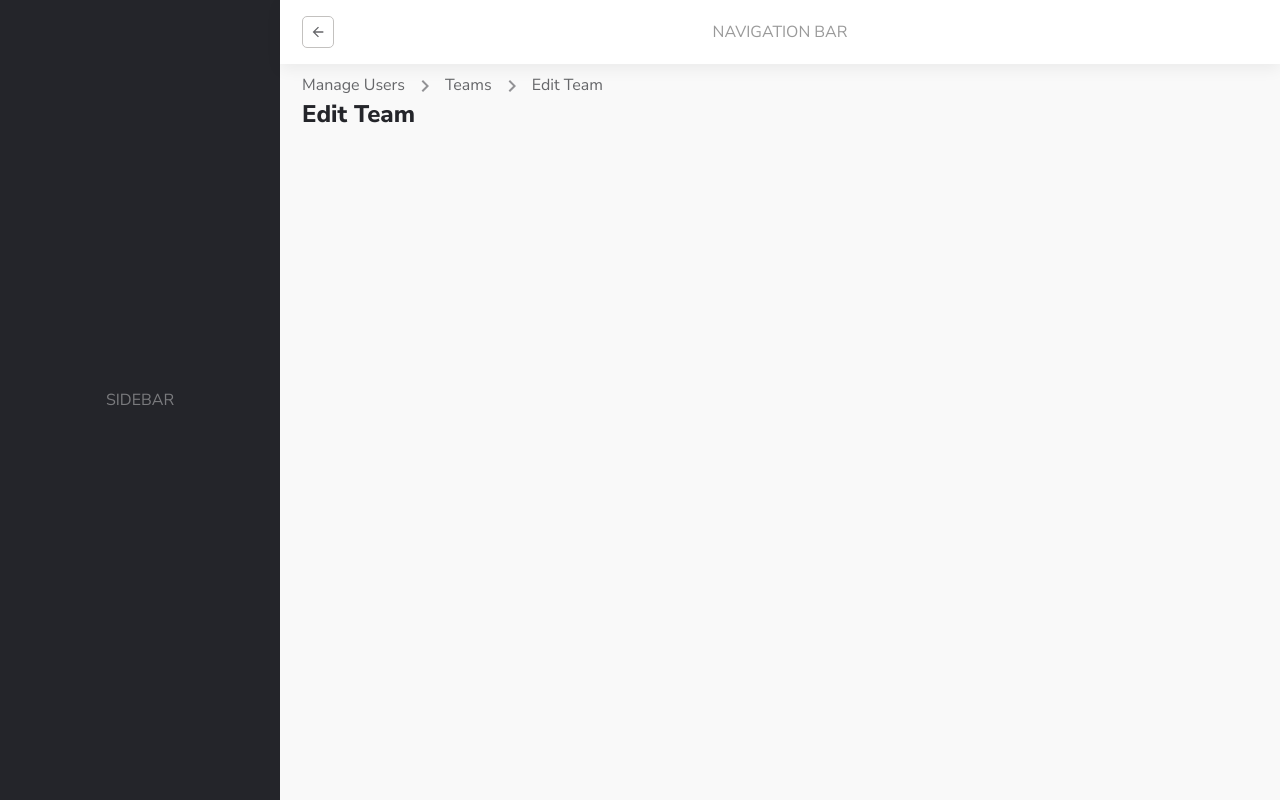
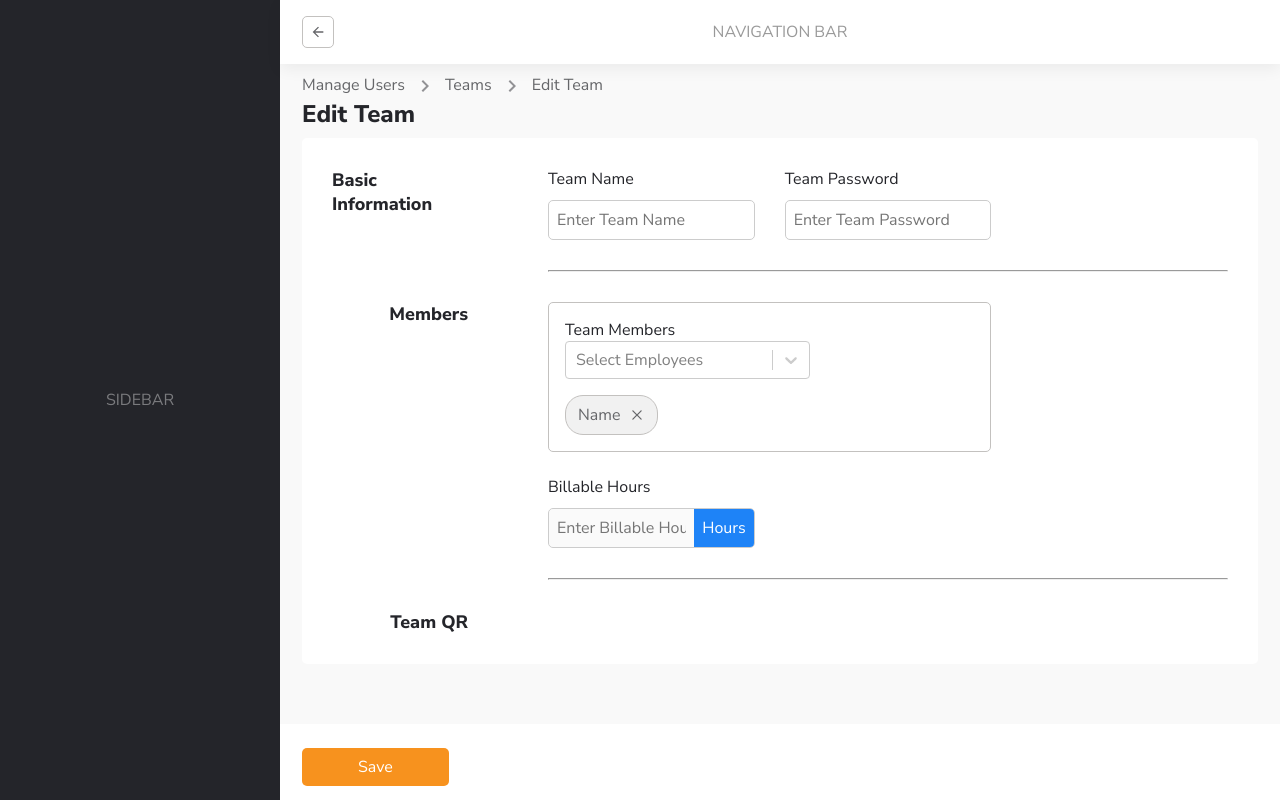
Before and after one commit to nareshban1/teams, a Next.js app: page /team/edit/1 in a window 1280 px wide. Built offline with nearby package versions, Linux system fonts and the light colour scheme.

Commit message:
feat: filter component  remaining

```diff
--- a/src/core/Employee/Employee.styles.tsx
+++ b/src/core/Employee/Employee.styles.tsx
@@ -199,6 +199,7 @@ export const EmployeeName = styled.p`
   color: #24252a;
   font-size: 1.25rem;
   font-weight: 800;
+  margin-top: 1.875rem;
 `;
 export const EmployeeEmail = styled.p`
   font-size: 1rem;
@@ -239,7 +240,7 @@ export const DesignationBadge = styled.p`
   margin-top: 1.125rem;
 `;
 
-export const EditProfileButton = styled.button`
+export const EditProfileButton = styled(Link)`
   display: flex;
   align-items: center;
   justify-content: center;
--- a/src/core/Team/Team.styles.tsx
+++ b/src/core/Team/Team.styles.tsx
@@ -42,3 +42,20 @@ export const TeamMemberSelect = styled(Select)`
   width: 60%;
   margin-bottom: 1rem;
 `;
+
+export const EmployeeBadgeContainer = styled.div`
+  display: flex;
+  flex-wrap: wrap;
+  align-items: start;
+`;
+
+export const EmployeeSelectBadge = styled.span`
+  padding: 0.5rem 0.75rem;
+  border-radius: 1.125rem;
+  border: 1px solid #c3c1bf;
+  color: #656669;
+  background-color: #f1f1f1;
+  display: flex;
+  align-items: center;
+  gap: 0.5rem;
+`;
--- a/src/core/Team/TeamForm.tsx
+++ b/src/core/Team/TeamForm.tsx
@@ -17,10 +17,13 @@ import {
   SaveButton,
 } from "../Employee/Employee.styles";
 import {
+  EmployeeBadgeContainer,
+  EmployeeSelectBadge,
   TeamMemberContainer,
   TeamMemberSelect,
   TeamMembersWrapperGrid,
 } from "./Team.styles";
+import { RxCross2 } from "react-icons/rx";
 const TeamForm = () => {
   const fileRef = useRef<HTMLInputElement>(null);
   const handleFileUpload = (e: React.ChangeEvent<HTMLInputElement>) => {
@@ -73,6 +76,11 @@ const TeamForm = () => {
                       options={[]}
                       placeholder="Select Employees"
                     />
+                    <EmployeeBadgeContainer>
+                      <EmployeeSelectBadge>
+                        Name <RxCross2 size={16} />
+                      </EmployeeSelectBadge>
+                    </EmployeeBadgeContainer>
                   </TeamMemberContainer>
                 </TeamMembersWrapperGrid>
                 <InputGrid>
--- a/src/pages/employee/edit/[id].tsx
+++ b/src/pages/employee/edit/[id].tsx
@@ -1,4 +1,5 @@
 import { BreadCrumb, ScreenName } from "@/core/Employee/Employee.styles";
+import EmployeeForm from "@/core/Employee/EmployeeForm";
 import { useRouter } from "next/router";
 import { MdKeyboardArrowRight } from "react-icons/md";
 
@@ -13,6 +14,7 @@ const EditEmployee = () => {
         <MdKeyboardArrowRight size={24} color="#929295" /> Edit Employee
       </BreadCrumb>
       <ScreenName>Edit Employee</ScreenName>
+      <EmployeeForm />
     </>
   );
 };
--- a/src/pages/team/edit/[id].tsx
+++ b/src/pages/team/edit/[id].tsx
@@ -1,4 +1,5 @@
 import { BreadCrumb, ScreenName } from "@/core/Employee/Employee.styles";
+import TeamForm from "@/core/Team/TeamForm";
 import { useRouter } from "next/router";
 import { MdKeyboardArrowRight } from "react-icons/md";
 
@@ -13,6 +14,7 @@ const EditTeam = () => {
         <MdKeyboardArrowRight size={24} color="#929295" /> Edit Team
       </BreadCrumb>
       <ScreenName>Edit Team</ScreenName>
+      <TeamForm />
     </>
   );
 };
--- a/src/styles/globals.css
+++ b/src/styles/globals.css
@@ -23,3 +23,7 @@ a {
 .form-margin {
   margin-bottom: 2rem;
 }
+
+.employee-margin {
+  margin-top: 1.875rem;
+}
```
Also changed, not shown: src/core/Employee/EmployeeTable.tsx (+7 -3 lines), src/core/Team/TeamsTable.tsx (+5 -2 lines).
